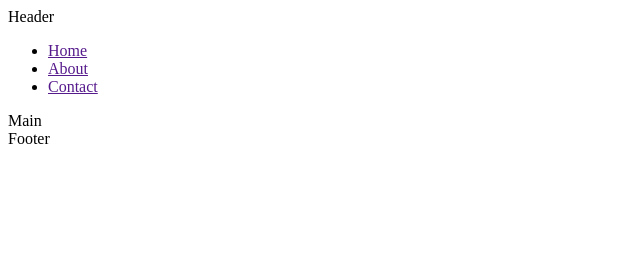
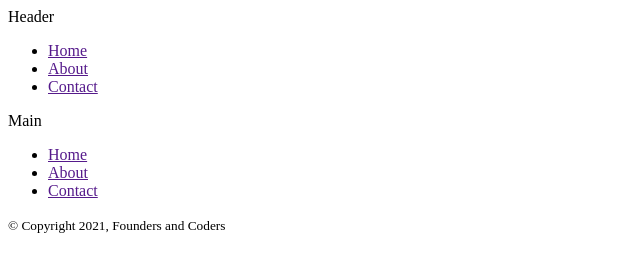
Before and after one commit to fac-23/preA-week2-rayOli, a plain HTML site: page index.html in a window 1280 px wide. Shown: the whole page, without its empty margins (0-640 px from the left). Drawn offline with Linux system fonts and the light colour scheme.

Commit message:
added links and copyright notice to footer-amended css to skip link

```diff
--- a/index.html
+++ b/index.html
@@ -15,15 +15,22 @@
     <!--aria-label-->
     <nav aria-label="Primary Navigation">
         <ul>
-            <li><a href="">Home</a></li>
-            <li><a href="">About</a></li>
-            <li><a href="">Contact</a></li>
+            <li><a href="" title="home">Home</a></li>
+            <li><a href="" title="about">About</a></li>
+            <li><a href="" title="contact">Contact</a></li>
         </ul>
     </nav>
 
     <main>Main</main>
 
 
-    <footer>Footer</footer>
+    <footer>
+        <ul>
+            <li><a href="" title="home">Home</a></li>
+            <li><a href="" title="about">About</a></li>
+            <li><a href="" title="contact">Contact</a></li>
+        </ul>
+        <small>&copy; Copyright 2021, Founders and Coders</small>
+    </footer>
 </body>
 </html>
--- a/style.css
+++ b/style.css
@@ -8,14 +8,14 @@ a.skip-main {
     z-index: -999;
 }
 a.skip-main:focus {
-    left: auto;
+    left: 0;
     top: auto;
-    width: 30%;
+    width: auto;
     height: auto;
     overflow: auto;
     margin: 0 35%;
     padding: 5px;
-    font-size: 20px;
+    font-size: 1em;
     outline: 3px solid red;
     text-align: center;
     z-index: 999;
```
